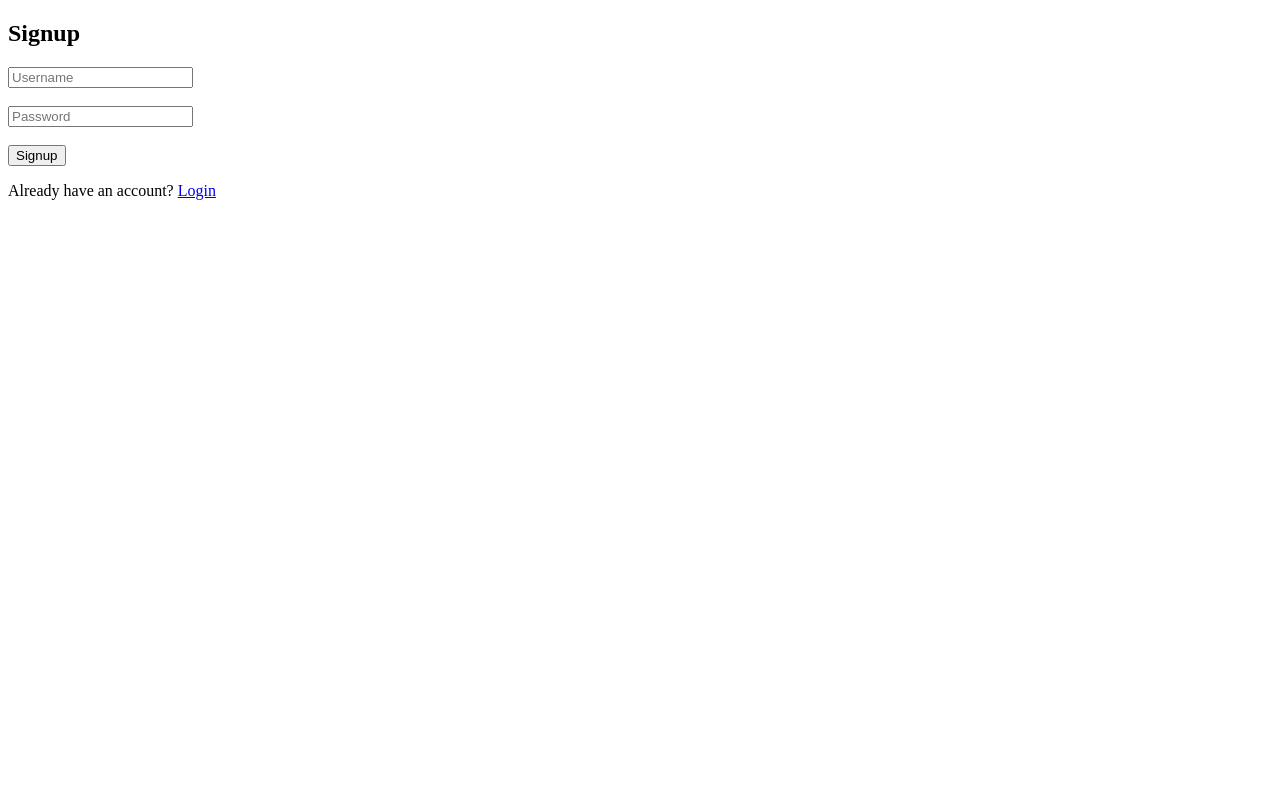
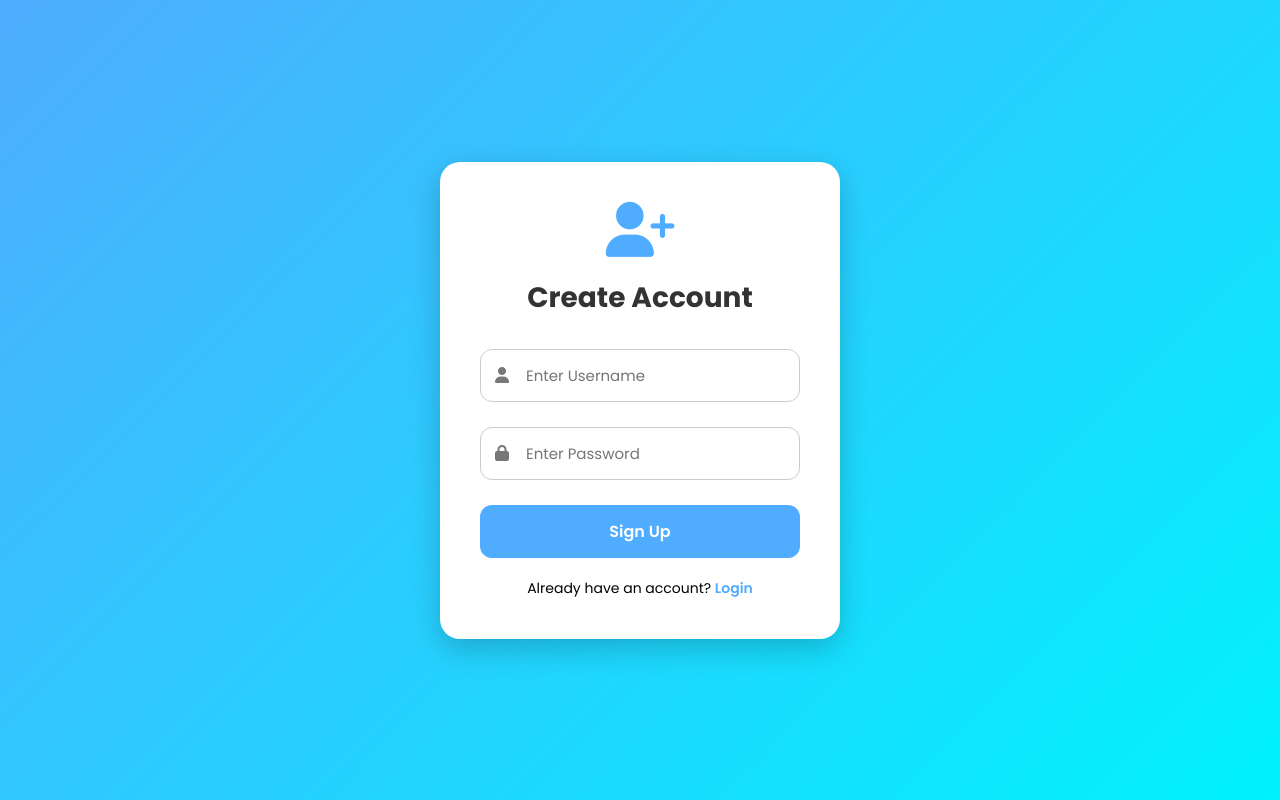
Before and after one commit to v595/QUIZ-COMPETITION, a Flask app: page /signup in a window 1280 px wide. Run offline with Flask 3, Linux system fonts and the light colour scheme.

Commit message:
modifiey code

```diff
--- a/templates/signup.html
+++ b/templates/signup.html
@@ -1,26 +1,178 @@
 <!DOCTYPE html>
-<html>
+<html lang="en">
 <head>
-    <title>Signup</title>
+    <meta charset="UTF-8">
+    <meta name="viewport" content="width=device-width, initial-scale=1.0">
+    <title>Professional Signup</title>
+
+    <!-- Google Font -->
+    <link href="https://fonts.googleapis.com/css2?family=Poppins:wght@300;400;500;600;700&display=swap" rel="stylesheet">
+
+    <!-- Font Awesome -->
+    <link rel="stylesheet"
+    href="https://cdnjs.cloudflare.com/ajax/libs/font-awesome/6.5.1/css/all.min.css">
+
+    <style>
+
+        *{
+            margin:0;
+            padding:0;
+            box-sizing:border-box;
+            font-family:'Poppins', sans-serif;
+        }
+
+        body{
+            height:100vh;
+            display:flex;
+            justify-content:center;
+            align-items:center;
+            background:linear-gradient(135deg,#4facfe,#00f2fe);
+        }
+
+        .signup-container{
+            width:400px;
+            background:#fff;
+            padding:40px;
+            border-radius:20px;
+            box-shadow:0 10px 30px rgba(0,0,0,0.2);
+            animation:fadeIn 0.6s ease;
+        }
+
+        @keyframes fadeIn{
+            from{
+                opacity:0;
+                transform:translateY(20px);
+            }
+            to{
+                opacity:1;
+                transform:translateY(0);
+            }
+        }
+
+        .signup-container h2{
+            text-align:center;
+            margin-bottom:30px;
+            color:#333;
+            font-size:28px;
+        }
+
+        .input-group{
+            position:relative;
+            margin-bottom:25px;
+        }
+
+        .input-group input{
+            width:100%;
+            padding:14px 45px;
+            border:1px solid #ccc;
+            border-radius:12px;
+            outline:none;
+            font-size:15px;
+            transition:0.3s;
+        }
+
+        .input-group input:focus{
+            border-color:#4facfe;
+            box-shadow:0 0 8px rgba(79,172,254,0.4);
+        }
+
+        .input-group i{
+            position:absolute;
+            left:15px;
+            top:50%;
+            transform:translateY(-50%);
+            color:#777;
+        }
+
+        .signup-btn{
+            width:100%;
+            padding:14px;
+            border:none;
+            border-radius:12px;
+            background:#4facfe;
+            color:white;
+            font-size:16px;
+            font-weight:600;
+            cursor:pointer;
+            transition:0.3s;
+        }
+
+        .signup-btn:hover{
+            background:#00c6fb;
+        }
+
+        .login-link{
+            text-align:center;
+            margin-top:20px;
+            font-size:14px;
+        }
+
+        .login-link a{
+            text-decoration:none;
+            color:#4facfe;
+            font-weight:600;
+        }
+
+        .login-link a:hover{
+            text-decoration:underline;
+        }
+
+        .logo{
+            text-align:center;
+            margin-bottom:20px;
+        }
+
+        .logo i{
+            font-size:55px;
+            color:#4facfe;
+        }
+
+    </style>
 </head>
 <body>
 
-<h2>Signup</h2>
+    <div class="signup-container">
 
-<form method="POST">
+        <div class="logo">
+            <i class="fa-solid fa-user-plus"></i>
+        </div>
 
-    <input type="text" name="username" placeholder="Username" required><br><br>
+        <h2>Create Account</h2>
 
-    <input type="password" name="password" placeholder="Password" required><br><br>
+        <form method="POST">
 
-    <button type="submit">Signup</button>
+            <div class="input-group">
+                <i class="fa-solid fa-user"></i>
+                <input
+                    type="text"
+                    name="username"
+                    placeholder="Enter Username"
+                    required
+                >
+            </div>
 
-</form>
+            <div class="input-group">
+                <i class="fa-solid fa-lock"></i>
+                <input
+                    type="password"
+                    name="password"
+                    placeholder="Enter Password"
+                    required
+                >
+            </div>
 
-<p>
-    Already have an account?
-    <a href="/login">Login</a>
-</p>
+            <button type="submit" class="signup-btn">
+                Sign Up
+            </button>
+
+        </form>
+
+        <div class="login-link">
+            Already have an account?
+            <a href="/login">Login</a>
+        </div>
+
+    </div>
 
 </body>
 </html>
```
